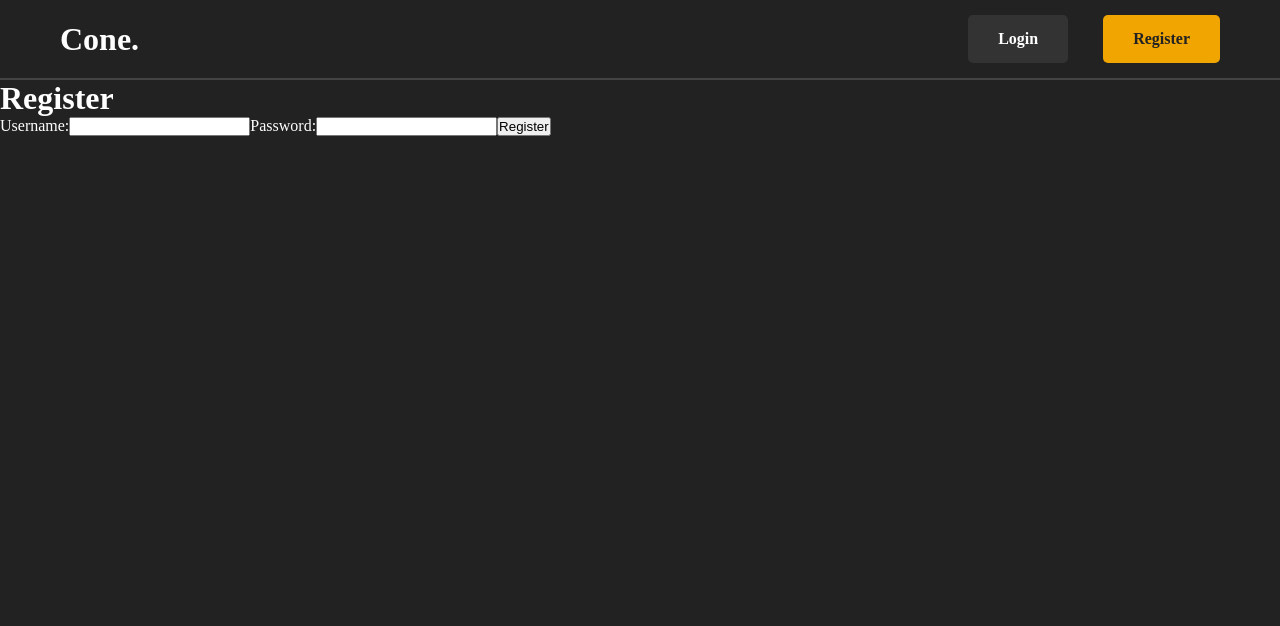
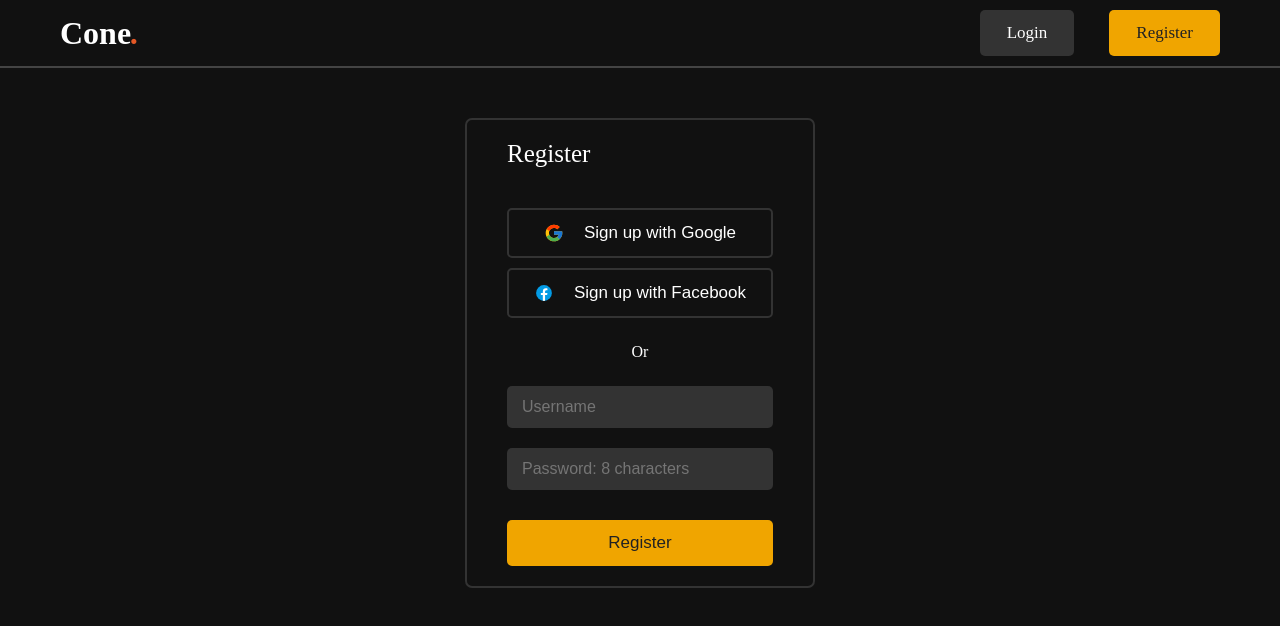
Before and after one commit to cscreationz/cone-frontend, a React (Create React App) app: page /register in a window 1280 px wide. Shown: the top 626 px of the page. Built offline with nearby package versions, Linux system fonts and the light colour scheme.

Commit message:
regiter page icons, style changes

```diff
--- a/src/App.css
+++ b/src/App.css
@@ -6,16 +6,17 @@
 
 body {
   font-family: "Ubuntu";
-  background-color: #222;
+  background-color: #111;
   color: #fff;
 }
 
 .container {
-  padding: 15px 60px;
+  padding: 10px 60px;
 }
 
 .btn {
-  padding: 15px 30px;
+  display: block;
+  padding: 13px 27px;
   background-color: #333;
   outline: none;
   border: none;
@@ -23,7 +24,8 @@ body {
   border-radius: 5px;
   color: #fff;
   transition: 200ms ease-in-out;
-  font-weight: bold;
+  cursor: pointer;
+  font-size: 17px;
 }
 
 .btn.btn-primary {
@@ -35,3 +37,20 @@ body {
   transform: translateY(-2px);
   box-shadow: -3px 5px 10px 5px rgba(0, 0, 0, 0.4);
 }
+
+.btn.btn-ghost {
+  background: none;
+  border: 2px solid #333;
+}
+
+.btn.btn-ghost:hover {
+  background: #fff;
+  color: #222;
+  border: 2px solid #fff;
+}
+
+.link-primary {
+  text-decoration: underline;
+  display: block;
+  color: #fff;
+}
--- a/src/components/Header/Header.css
+++ b/src/components/Header/Header.css
@@ -10,6 +10,10 @@ header h1 {
   color: #fff;
 }
 
+header h1 i {
+  color: #E45826;
+}
+
 header .cta-buttons {
   display: flex;
   gap: 35px;
--- a/src/components/Header/Header.tsx
+++ b/src/components/Header/Header.tsx
@@ -7,7 +7,10 @@ export default function Header() {
   return (
     <header>
       <div className="container">
-        <h1>Cone.</h1>
+        <h1>
+          Cone
+          <i>.</i>
+        </h1>
         <div className="cta-buttons">
           <Link className="btn" to="/login">Login</Link>
           <Link className="btn btn-primary" to="/register">Register</Link>
--- a/src/pages/LandingPage/LandingPage.css
+++ b/src/pages/LandingPage/LandingPage.css
@@ -1,8 +1,3 @@
-header .cta-buttons {
-  display: flex;
-  gap: 35px;
-}
-
 .landing .hero {
   padding-top: 100px;
 }
@@ -24,9 +19,3 @@ header .cta-buttons {
   display: inline-block;
   margin-bottom: 30px;
 }
-
-.landing .hero a.link-primary {
-  text-decoration: underline;
-  display: block;
-  color: #fff;
-}
--- a/src/pages/LoginPage/LoginPage.tsx
+++ b/src/pages/LoginPage/LoginPage.tsx
@@ -1,4 +1,5 @@
 import React, { useState } from "react";
+import Header from "../../components/Header/Header";
 
 export default function LoginPage() {
   const [username, setUsername] = useState("");
@@ -10,6 +11,8 @@ export default function LoginPage() {
 
   return (
     <div>
+      <Header />
+
       <h1>Login</h1>
 
       <form action="" onSubmit={handleSubmit}>
--- a/src/pages/RegisterPage/RegisterPage.css
+++ b/src/pages/RegisterPage/RegisterPage.css
@@ -0,0 +1,63 @@
+.register .form-container {
+  width: 350px;
+  margin: 0 auto;
+  border: 2px solid #333;
+  border-radius: 7px;
+  margin-top: 50px;
+  padding: 20px 40px;
+}
+
+.register h2 {
+  font-weight: 300;
+  font-size: 25px;
+  margin-bottom: 40px;
+}
+
+.register .form-container .btn-container button {
+  margin-bottom: 10px;
+  width: 100%;
+  display: flex;
+  justify-content: center;
+  align-items: center;
+  white-space: nowrap;
+}
+
+.register .form-container .btn-container button img {
+  width: 20px;
+  margin-right: 20px;
+}
+
+.register .form-divider {
+  text-align: center;
+  margin: 25px 0 25px 0;
+}
+
+.register form label {
+  display: block;
+  font-size: 16px;
+  margin-bottom: 10px;
+}
+
+.register form input {
+  outline: none;
+  border: none;
+  padding: 12px 15px;
+  font-size: 16px;
+  border-radius: 5px;
+  background-color: #333;
+  color: #fff;
+  margin-bottom: 20px;
+  width: 100%;
+}
+
+.register form input:last-of-type {
+  margin-bottom: 30px;
+}
+
+.register form .link-primary {
+  margin-bottom: 25px;
+}
+
+.register form .btn {
+  width: 100%;
+}
--- a/src/pages/RegisterPage/RegisterPage.tsx
+++ b/src/pages/RegisterPage/RegisterPage.tsx
@@ -1,5 +1,10 @@
 import React, { useState } from "react";
 import Header from "../../components/Header/Header";
+
+import facebookLogo from "./facebook.svg";
+import googleLogo from "./google.svg";
+
+import "./RegisterPage.css";
 
 export default function RegisterPage() {
   const [username, setUsername] = useState("");
@@ -10,21 +15,32 @@ export default function RegisterPage() {
   };
 
   return (
-    <div>
+    <div className="register">
       <Header />
 
-      <h1>Register</h1>
+      <div className="form-container">
+        <h2>Register</h2>
 
-      <form action="" onSubmit={handleSubmit}>
-        <label htmlFor="">Username:</label>
-        <input type="text" value={username} onChange={(e) => setUsername(e.target.value)} />
+        <div className="btn-container">
+          <button type="submit" className="btn btn-ghost btn-google">
+            <img src={googleLogo} alt="google logo" />
+            Sign up with Google
+          </button>
+          <button type="submit" className="btn btn-ghost btn-fb">
+          <img src={facebookLogo} alt="facebook logo" />
+            Sign up with Facebook
+          </button>
+        </div>
 
-        <label htmlFor="">Password:</label>
-        <input type="password" name="" id="" value={password} onChange={(e) => setPassword(e.target.value)} />
+        <div className="form-divider">Or</div>
 
-        <button type="submit">Register</button>
-      </form>
+        <form action="" onSubmit={handleSubmit}>
+          <input type="text" value={username} onChange={(e) => setUsername(e.target.value)} placeholder="Username" />
+          <input type="password" name="" id="" value={password} onChange={(e) => setPassword(e.target.value)} placeholder="Password: 8 characters" />
 
+          <button type="submit" className="btn btn-primary">Register</button>
+        </form>
+      </div>
     </div>
   );
 }
```
Also changed, not shown: src/pages/RegisterPage/facebook.svg (added), src/pages/RegisterPage/google.svg (added).
